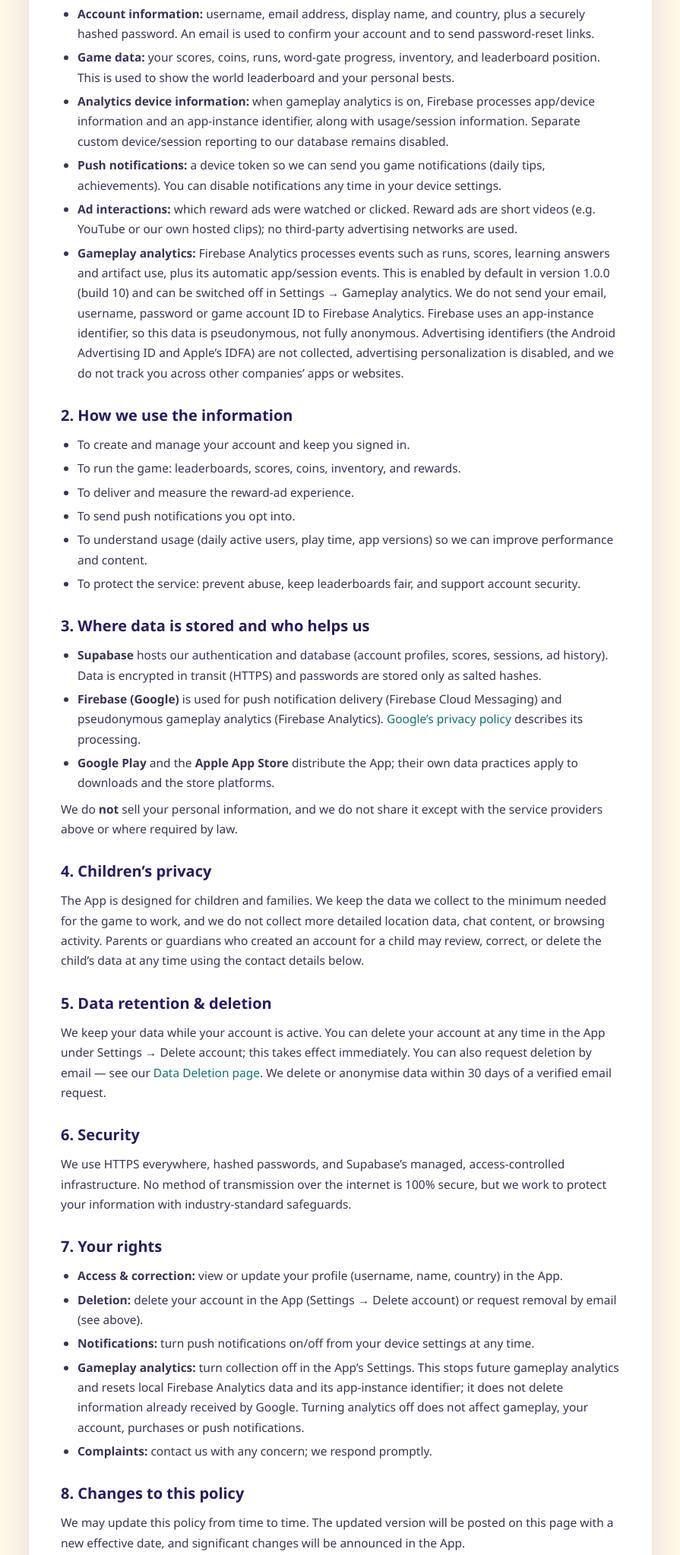
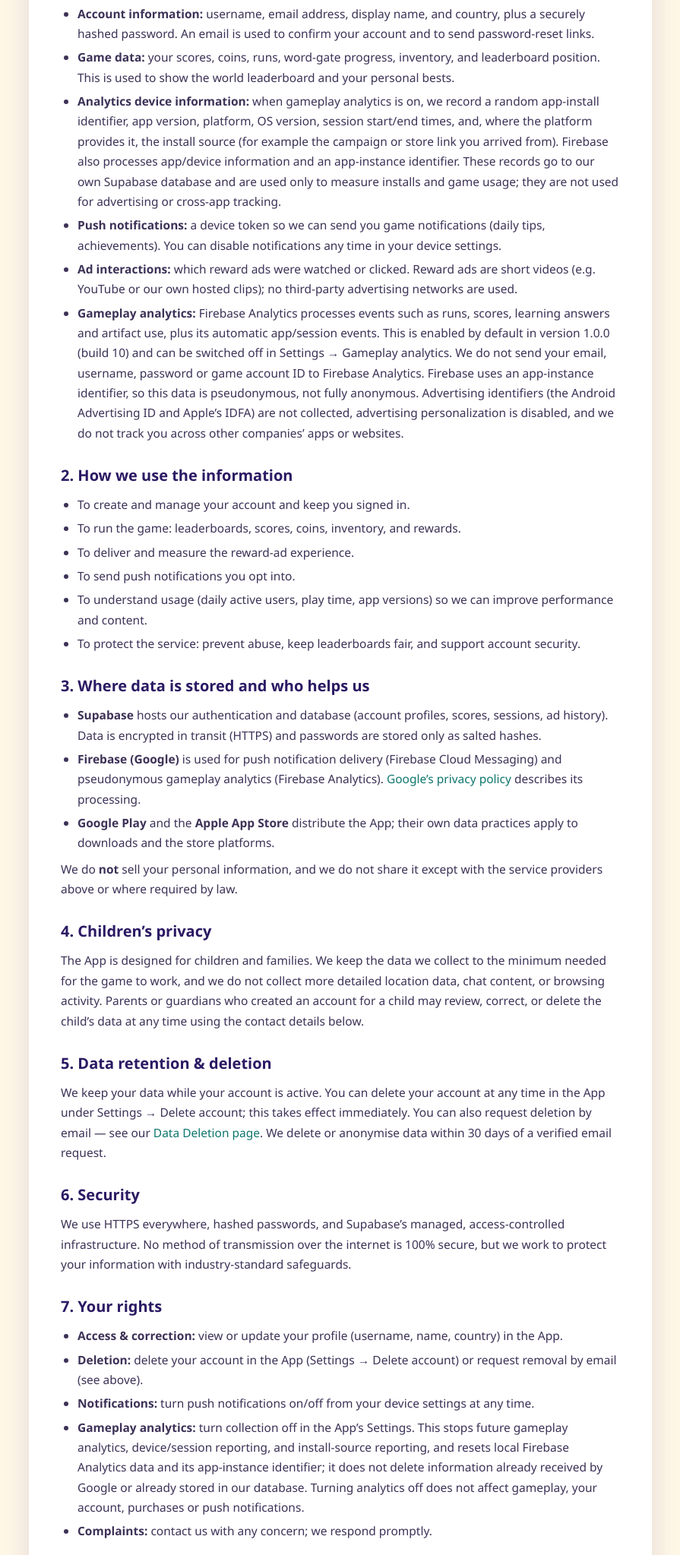
Before and after one commit to bashman4u84/arabic-go-legal, a plain HTML site: page privacy-policy.html in a window 1280 px wide. Shown: the part 570-2617 px from the top of the page at 76% size, without its empty margins (192-1087 px from the left). Drawn offline with Linux system fonts and the light colour scheme.

Commit message:
Update analytics and install-source disclosure

```diff
--- a/privacy-policy.html
+++ b/privacy-policy.html
@@ -70,7 +70,7 @@ footer a{color:var(--gold);}
     <ul>
       <li><b>Account information:</b> username, email address, display name, and country, plus a securely hashed password. An email is used to confirm your account and to send password-reset links.</li>
       <li><b>Game data:</b> your scores, coins, runs, word-gate progress, inventory, and leaderboard position. This is used to show the world leaderboard and your personal bests.</li>
-      <li><b>Analytics device information:</b> when gameplay analytics is on, Firebase processes app/device information and an app-instance identifier, along with usage/session information. Separate custom device/session reporting to our database remains disabled.</li>
+      <li><b>Analytics device information:</b> when gameplay analytics is on, we record a random app-install identifier, app version, platform, OS version, session start/end times, and, where the platform provides it, the install source (for example the campaign or store link you arrived from). Firebase also processes app/device information and an app-instance identifier. These records go to our own Supabase database and are used only to measure installs and game usage; they are not used for advertising or cross-app tracking.</li>
       <li><b>Push notifications:</b> a device token so we can send you game notifications (daily tips, achievements). You can disable notifications any time in your device settings.</li>
       <li><b>Ad interactions:</b> which reward ads were watched or clicked. Reward ads are short videos (e.g. YouTube or our own hosted clips); no third-party advertising networks are used.</li>
       <li><b>Gameplay analytics:</b> Firebase Analytics processes events such as runs, scores, learning answers and artifact use, plus its automatic app/session events. This is enabled by default in version 1.0.0 (build 10) and can be switched off in Settings &rarr; Gameplay analytics. We do not send your email, username, password or game account ID to Firebase Analytics. Firebase uses an app-instance identifier, so this data is pseudonymous, not fully anonymous. Advertising identifiers (the Android Advertising ID and Apple&rsquo;s IDFA) are not collected, advertising personalization is disabled, and we do not track you across other companies&rsquo; apps or websites.</li>
@@ -108,7 +108,7 @@ footer a{color:var(--gold);}
       <li><b>Access &amp; correction:</b> view or update your profile (username, name, country) in the App.</li>
       <li><b>Deletion:</b> delete your account in the App (Settings &rarr; Delete account) or request removal by email (see above).</li>
       <li><b>Notifications:</b> turn push notifications on/off from your device settings at any time.</li>
-      <li><b>Gameplay analytics:</b> turn collection off in the App&rsquo;s Settings. This stops future gameplay analytics and resets local Firebase Analytics data and its app-instance identifier; it does not delete information already received by Google. Turning analytics off does not affect gameplay, your account, purchases or push notifications.</li>
+      <li><b>Gameplay analytics:</b> turn collection off in the App&rsquo;s Settings. This stops future gameplay analytics, device/session reporting, and install-source reporting, and resets local Firebase Analytics data and its app-instance identifier; it does not delete information already received by Google or already stored in our database. Turning analytics off does not affect gameplay, your account, purchases or push notifications.</li>
       <li><b>Complaints:</b> contact us with any concern; we respond promptly.</li>
     </ul>
 
```
